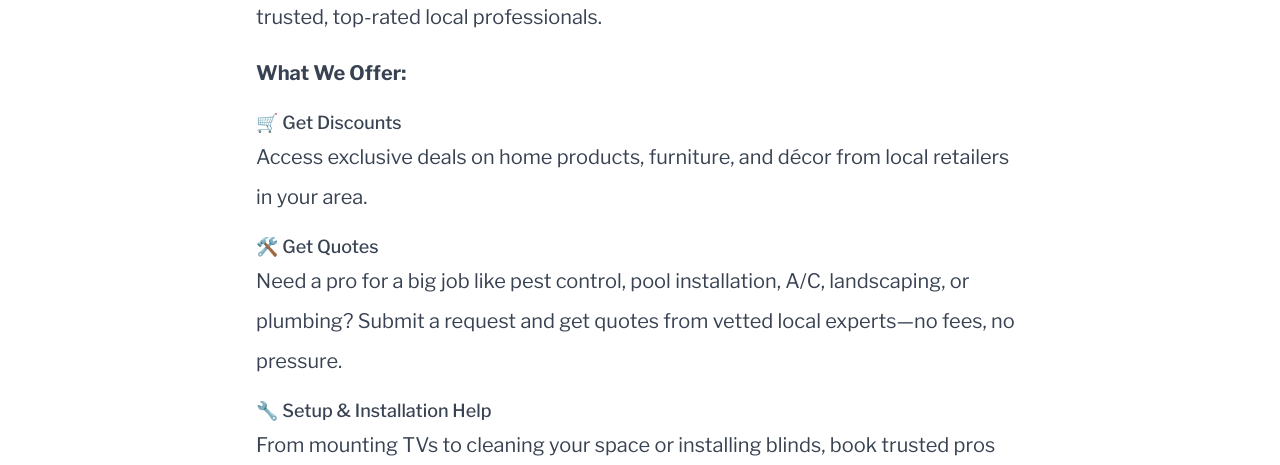
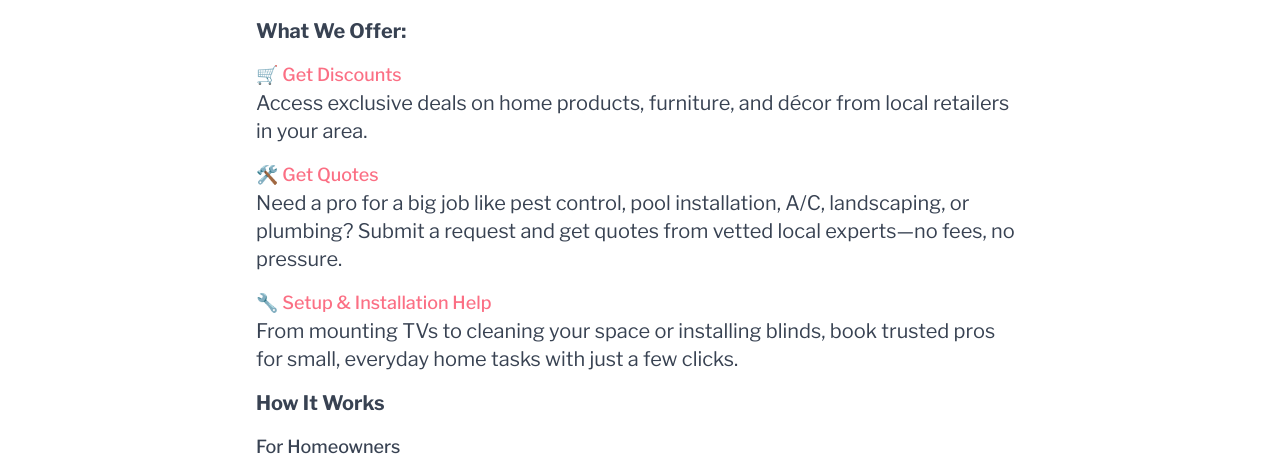
Before and after one commit to MojokojoXD/lead-generator, a Next.js app: page /about in a window 1280 px wide. Shown: the part 251-716 px from the top of the page. Built offline with nearby package versions, Linux system fonts and the light colour scheme; no server answers.

Commit message:
changing call to action page

```diff
--- a/src/app/(unauthenticated)/about/page.tsx
+++ b/src/app/(unauthenticated)/about/page.tsx
@@ -2,20 +2,20 @@ export default function AboutPage()
 {
   return (
     <section className='px-[5%] lg:px-[6.5%] py-10 h-fit text-prose'>
-      <div className='h-full max-w-2xl xl:max-w-3xl leading-loose text-xl text-prose mx-auto'>
+      <div className='h-full max-w-2xl xl:max-w-3xl text-xl text-prose mx-auto'>
         <p className='mb-4'>
           <strong>ProsFindr</strong> is your all-in-one platform for getting your new home set up—fast, easy, and free. Whether you just moved or need help with a project, we connect you with trusted, top-rated local professionals.
         </p>
         <h2 className='mb-4'><strong>What We Offer:</strong></h2>
-        <h3 className='text-lg font-medium'>🛒 Get Discounts</h3>
+        <h3 className='text-lg font-medium text-primary'>🛒 Get Discounts</h3>
         <p className='mb-4'>
           Access exclusive deals on home products, furniture, and décor from local retailers in your area.
         </p>
-        <h3 className='text-lg font-medium'>🛠️ Get Quotes</h3>
+        <h3 className='text-lg font-medium text-primary'>🛠️ Get Quotes</h3>
         <p className='mb-4'>
           Need a pro for a big job like pest control, pool installation, A/C, landscaping, or plumbing? Submit a request and get quotes from vetted local experts—no fees, no pressure.
         </p>
-        <h3 className='text-lg font-medium'>🔧 Setup & Installation Help</h3>
+        <h3 className='text-lg font-medium text-primary'>🔧 Setup & Installation Help</h3>
         <p className='mb-4'>
           From mounting TVs to cleaning your space or installing blinds, book trusted pros for small, everyday home tasks with just a few clicks.
         </p>
--- a/src/app/(unauthenticated)/handyman/page.tsx
+++ b/src/app/(unauthenticated)/handyman/page.tsx
@@ -5,7 +5,7 @@ export default function HandymanSurveyPage()
   return (
     <div className='h-fit flex justify-center py-16'>
           <div className='h-full max-w-3xl text-prose'>
-            <h1 className='text-3xl sm:text-5xl leading-loose font-normal tracking-tighter text-center leading-tight mb-10 mx-5'>Compare quotes from top-rated <span className='text-primary'>Handymen</span></h1>
+            <h1 className='text-3xl sm:text-5xl leading-loose font-normal tracking-tighter text-center mb-10 mx-5'>Compare quotes from top-rated <span className='text-primary'>handymen</span></h1>
             <div className='bg-white py-6 shadow-sm rounded-lg px-8 max-w-lg mx-1.5 sm:mx-auto space-y-8 border '>
               <HandymanSurveyForm  />
             </div>
--- a/src/app/page.tsx
+++ b/src/app/page.tsx
@@ -13,17 +13,17 @@ export default function Home()
               <p className='max-w-lg'>Congratulations! We&apos;ll help setup your new home in minutes. Pick a Service -  <strong>It&apos;s Free</strong>.</p>
             </div>
             <Link href={ '/marketplace' } className='block mb-4'>
-              <Button className='w-full max-w-[200px]'>Save on Home Items</Button>
+              <Button className='w-full max-w-[180px] text-base justify-start'>Save on Home Items</Button>
               {/* <h2 className='text-primary text-2xl font-medium p-2.5 border rounded w-fit bg-primary'>Save on Home Items</h2> */}
               <p className='leading-normal max-w-md'>Get Deals on furniture, décor and essentials nearby.</p>
             </Link>
             <Link href={ '/survey-projects/base' } className='block mb-4'>
-              <Button className='w-full max-w-[200px]'>Get project quotes</Button>
+              <Button className='w-full max-w-[180px] text-base justify-start'>Get project quotes</Button>
               <p className='leading-normal max-w-md'>Planning a big job like pools, HVAC, pest control or landscaping? Get bids from top-rated pros.
               </p>
             </Link>
             <Link href={ '/handyman' } className='block mb-4'>
-              <Button className='w-full max-w-[200px]'>Hire Handymans</Button>
+              <Button className='w-full max-w-[180px] text-base justify-start'>Hire Handymans</Button>
               <p className='leading-normal max-w-md'>Need help with a small job e.g. mount tv, clean home, install fans or blinds, movers? Connect with our highly rated pros.
               </p>
             </Link>
```
